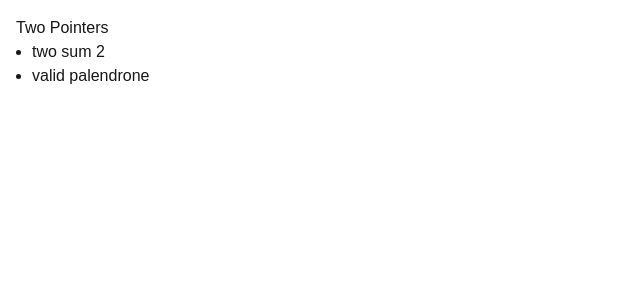
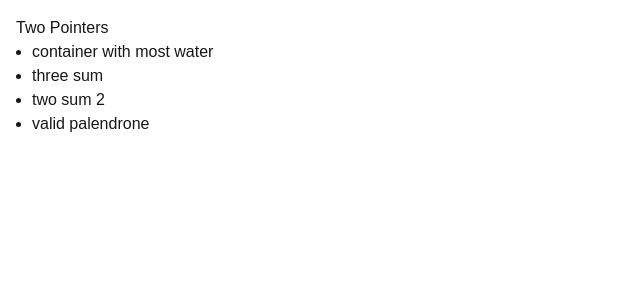
Before and after one commit to LYD01/dsa2, a Next.js app: page /two-pointers in a window 1280 px wide. Shown: the top 300 px of the page, without its empty margins (0-640 px from the left). Built offline with nearby package versions, Linux system fonts and the light colour scheme.

Commit message:
containerWithMostWater

```diff
--- a/src/app/two-pointers/page.tsx
+++ b/src/app/two-pointers/page.tsx
@@ -1,5 +1,82 @@
 export default function TwoPointers() {
 
+    // 4.
+    // const nums = [1, 7, 2, 5, 4, 7, 3, 6]
+    // function containerWithMostWater(nums: number[]) {
+    //     // calculate current area w/ min
+    //     // update area w/ max
+    //     // inc/dec pointers
+
+    //     let maxWater = 0
+
+    //     let l = 0
+    //     let r = nums.length - 1
+
+    //     while (l < r) {
+    //         const width = r - l
+    //         const height = Math.min(nums[l], nums[r])
+    //         const area = width * height
+
+    //         maxWater = Math.max(area, maxWater) // update maxWater
+
+    //         if (nums[l] < nums[r]) {
+    //             l++
+    //         } else {
+    //             r++
+    //         }
+    //     }
+    //     return maxWater
+    // }
+
+    // console.log(containerWithMostWater(nums))
+
+    // 3.
+    // const nums = [-1, 0, 1, 2, -1, -4]
+    // function threeSum(nums: number[],) {
+    //     // sort array
+    //     // target = 0
+    //     // loop through array
+    //     // first check if start + 1 and end are the same if yes continue
+    //     // implement 2 pointer
+    //     // add items to array
+    //     // incrment left
+    //     // check for same sum
+    //     // return res
+
+    //     const sortedArr = nums.sort((a, b) => a - b)
+    //     const res = []
+
+    //     for (let i = 0; i < sortedArr.length; i++) {
+    //         const num = sortedArr[i]
+    //         if (i + 1 == sortedArr[i - 1]) {
+    //             continue
+    //         }
+
+    //         let l = 0
+    //         let r = i - 1
+
+    //         while (l < r) {
+    //             const sum = num + sortedArr[l] + sortedArr[r]
+
+    //             if (sum > 0) {
+    //                 r -= 1
+    //             } else if (sum < 0) {
+    //                 l += 1
+    //             } else {
+    //                 res.push([num, sortedArr[l], sortedArr[r]])
+    //                 l += 1
+
+    //                 while (nums[l] == nums[l - 1]) {
+    //                     l += 1
+    //                 }
+
+    //             }
+
+    //         }
+    //     }
+    //     return res
+    // }
+    // console.log(threeSum(nums))
 
 
     // 2.
@@ -24,8 +101,6 @@ export default function TwoPointers() {
     //     return []
     // }
     // console.log(twoSum2(numbers, target))
-
-
 
     // 1.
     // const str = "race car?"
@@ -89,6 +164,8 @@ export default function TwoPointers() {
         <div className="p-4">
             <h1>Two Pointers</h1>
             <ul className="ml-4 list-disc">
+                <li>container with most water</li>
+                <li>three sum</li>
                 <li>two sum 2</li>
                 <li>valid palendrone</li>
             </ul>
```
